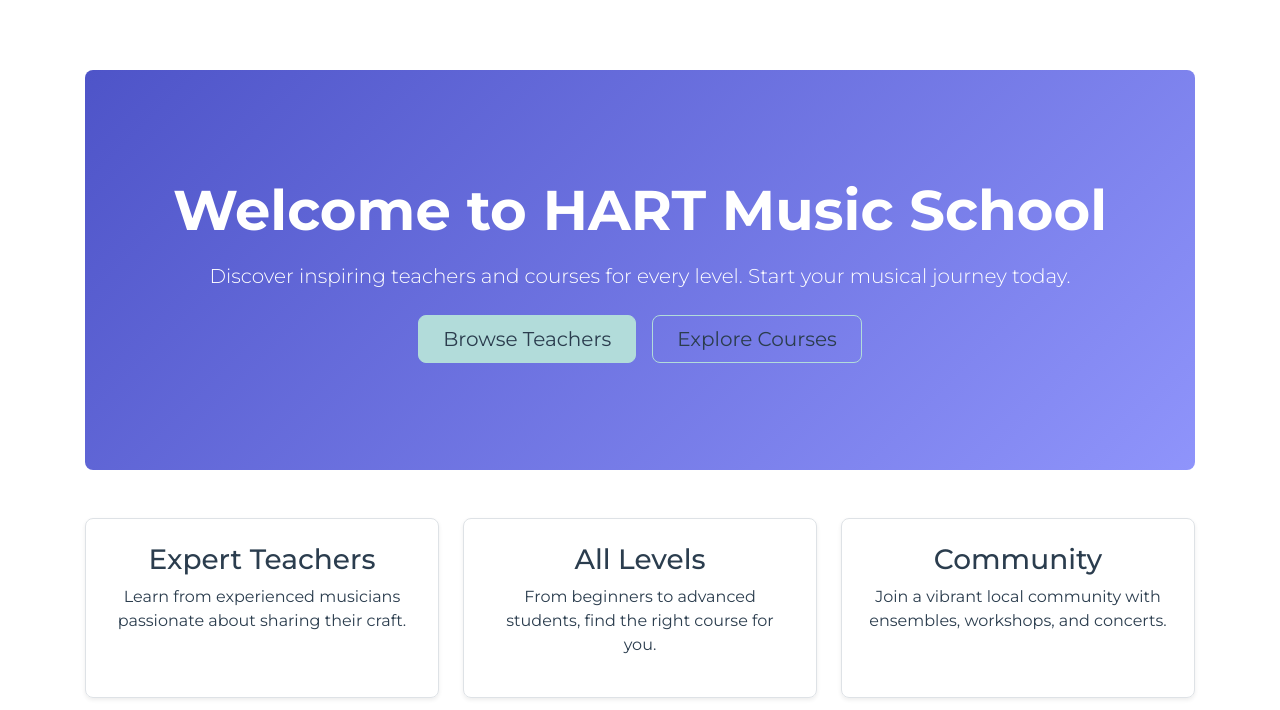
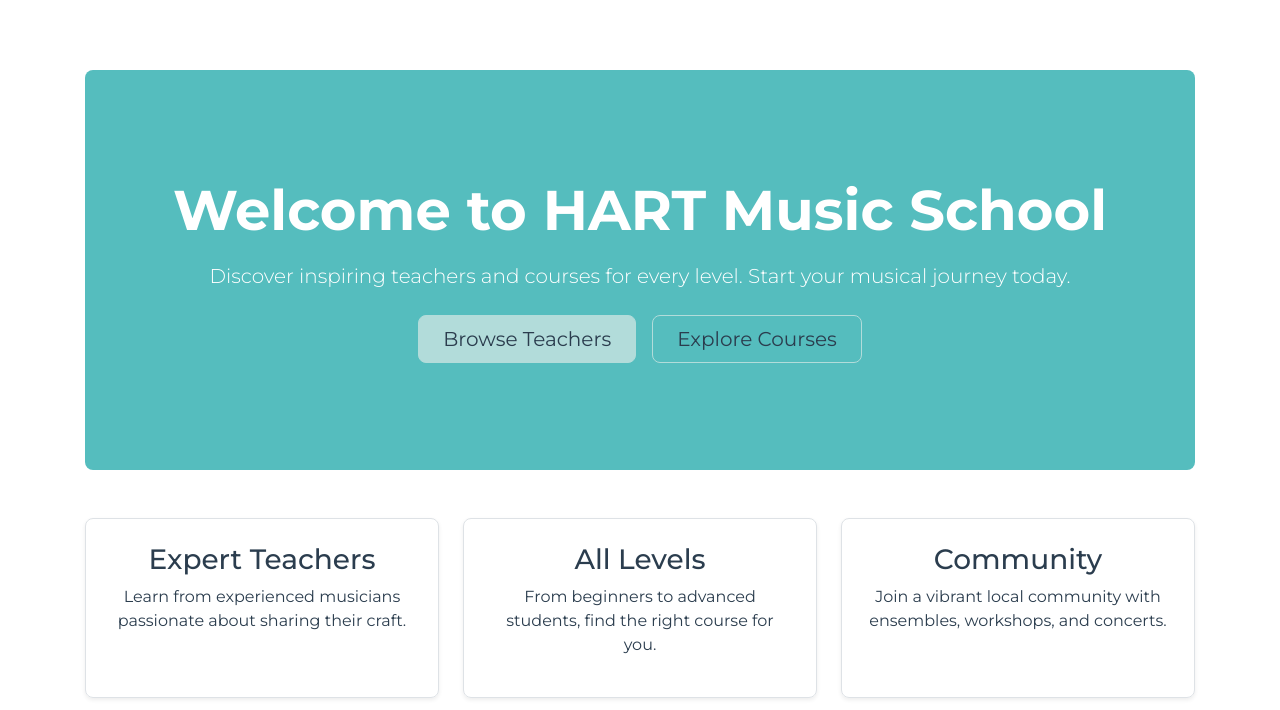
Before and after one commit to RoelofRuis/website-hart, a Yii app: template views/site/index.php in a window 1280 px wide. Shown: the top 710 px of the page. Run offline with PHP 8.4 and a stand-in for Yii, Linux system fonts and the light colour scheme; the template is opened without the code that fills it, so the values that code supplies are empty; some libraries are stand-ins or nearby versions.

Commit message:
add some more style

```diff
--- a/views/site/index.php
+++ b/views/site/index.php
@@ -7,8 +7,7 @@ use yii\bootstrap5\Html;
 $this->title = 'HART Music School';
 ?>
 <div class="site-index">
-
-    <section class="hero text-center text-white d-flex align-items-center" style="min-height: 50vh; background: linear-gradient(135deg,#4e54c8,#8f94fb); border-radius: .5rem;">
+    <section class="hero text-center text-white d-flex align-items-center" style="min-height: 50vh; background: #55BDBE; border-radius: .5rem;">
         <div class="container py-5">
             <h1 class="display-4 fw-bold mb-3">Welcome to HART Music School</h1>
             <p class="lead mb-4">Discover inspiring teachers and courses for every level. Start your musical journey today.</p>
```
